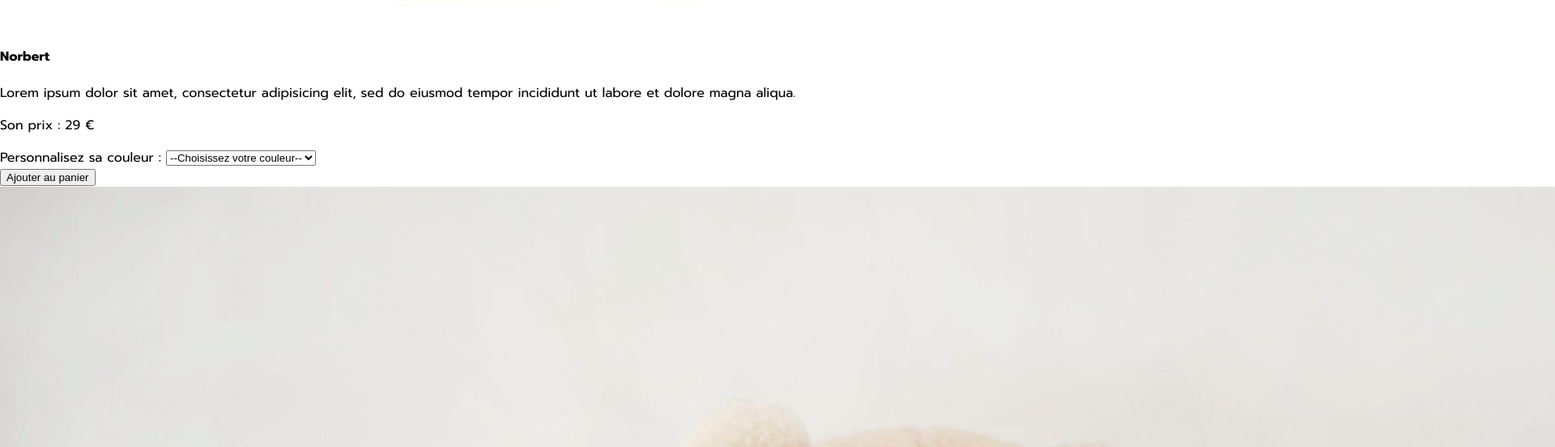
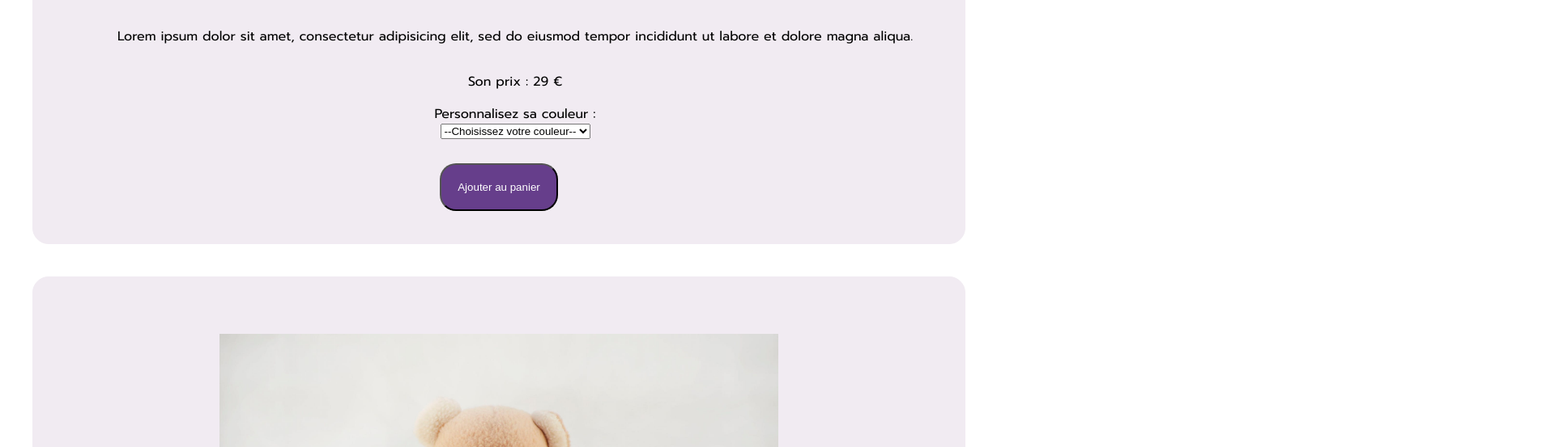
Before and after one commit to Fabidione/FabienneDione_5_27042021-, a website: page produit.html in a window 1280 px wide. Shown: the part 1803-2356 px from the top of the page at 81% size, 1920 px wide, since content can reach past the window. Drawn offline with Linux system fonts and the light colour scheme.

Commit message:
modif page produit

```diff
--- a/public/css/main.css
+++ b/public/css/main.css
@@ -67,6 +67,75 @@ footer {
     margin-top: 20px; }
 
 /*footer*/
+.intitule {
+  padding: 40px 20px;
+  text-align: center;
+  font-size: 1.4em; }
+
+@media (max-width: 600px) {
+  .presentation__produit {
+    margin-right: 20px; } }
+.presentation__produit img {
+  width: 60%;
+  object-fit: contain;
+  text-align: center; }
+
+.leNorbert,
+.lArnold,
+.leLenny,
+.leGustav,
+.leGarfunkel {
+  display: flex;
+  flex-direction: column;
+  border: 1px solid #f1ebf2;
+  width: 90%;
+  margin: 40px;
+  background-color: #f1ebf2;
+  border-radius: 20px;
+  text-decoration: none;
+  padding-bottom: 40px;
+  justify-content: center; }
+
+.image {
+  display: flex;
+  justify-content: center;
+  margin: 70px 0px 70px; }
+
+.boutons {
+  display: flex;
+  justify-content: center; }
+
+.bouton {
+  color: white;
+  background-color: #663e8b;
+  padding: 20px;
+  border-radius: 20px; }
+
+.letitre {
+  display: flex;
+  flex-direction: column;
+  align-items: center;
+  margin-left: 100px;
+  margin-right: 60px; }
+
+select {
+  margin-bottom: 30px; }
+
+.histoire {
+  text-align: center;
+  padding: 40px 20px; }
+
+.retour-accueil {
+  display: flex;
+  justify-content: center; }
+
+.retour {
+  margin: 50px;
+  padding: 30px;
+  border-radius: 20px;
+  color: white;
+  background-color: #9e4592; }
+
 .presentation {
   text-align: center; }
 
```
Also changed, not shown: 1 other file.
